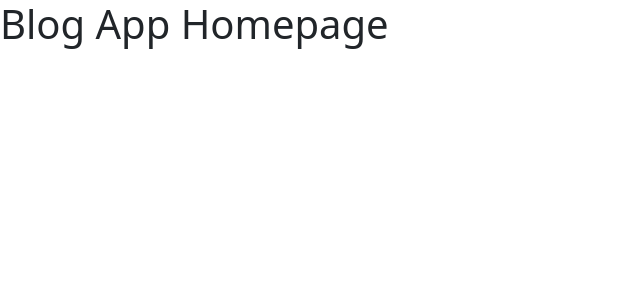
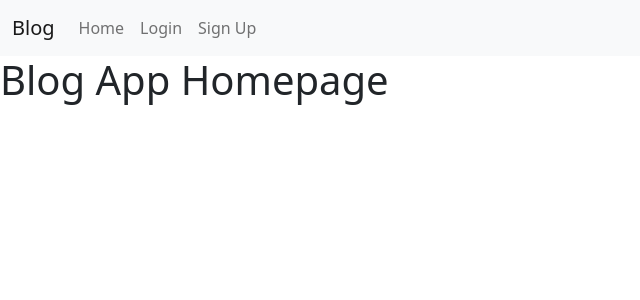
Before and after one commit to liovirgildam/Blog_App, a Flask app: page / in a window 1280 px wide. Shown: the top 300 px of the page, without its empty margins (0-640 px from the left). Run offline with Flask 3, Linux system fonts and the light colour scheme; parts of the project's set-up code (start-up, migrations or seed data) failed here and were passed over.

Commit message:
Added navbar

```diff
--- a/blogapp/static/css/style.css
+++ b/blogapp/static/css/style.css
@@ -11,7 +11,7 @@
 /* Media-queries */
 
 @media only screen and (min-width: 767px) {
-    .signup{
+    .signup, .login{
       width: 50%;
     }
   }
--- a/blogapp/templates/layout.html
+++ b/blogapp/templates/layout.html
@@ -11,6 +11,38 @@
     <title>{{title}}</title>
 </head>
 <body>
+    <header>
+        <nav class="navbar navbar-expand-lg bg-light">
+            <div class="container-fluid">
+              <a class="navbar-brand" href={{url_for('homepage')}}>Blog</a>
+              <button class="navbar-toggler" type="button" data-bs-toggle="collapse" data-bs-target="#navbarNav" aria-controls="navbarNav" aria-expanded="false" aria-label="Toggle navigation">
+                <span class="navbar-toggler-icon"></span>
+              </button>
+              <div class="collapse navbar-collapse" id="navbarNav">
+                <ul class="navbar-nav">
+                  <li class="nav-item">
+                    <a class="nav-link" aria-current="page" href={{url_for('homepage')}}>Home</a>
+                  </li>
+                  {% if session["username"] %}
+                  <li class="nav-item">
+                    <a class="nav-link">Account</a>
+                  </li>
+                  <li class="nav-item">
+                    <a class="nav-link" href={{url_for('logout')}}>Logout</a>
+                  </li>
+                  {% else %}
+                  <li class="nav-item">
+                    <a class="nav-link" href={{url_for('login')}}>Login</a>
+                  </li>
+                  <li class="nav-item">
+                    <a class="nav-link" href={{url_for('signup')}}>Sign Up</a>
+                  </li>
+                  {% endif %}
+                </ul>
+              </div>
+            </div>
+          </nav>
+    </header>
     {% block content%}
     {% endblock %}
     <!-- JavaScript Bundle with Popper -->
```
